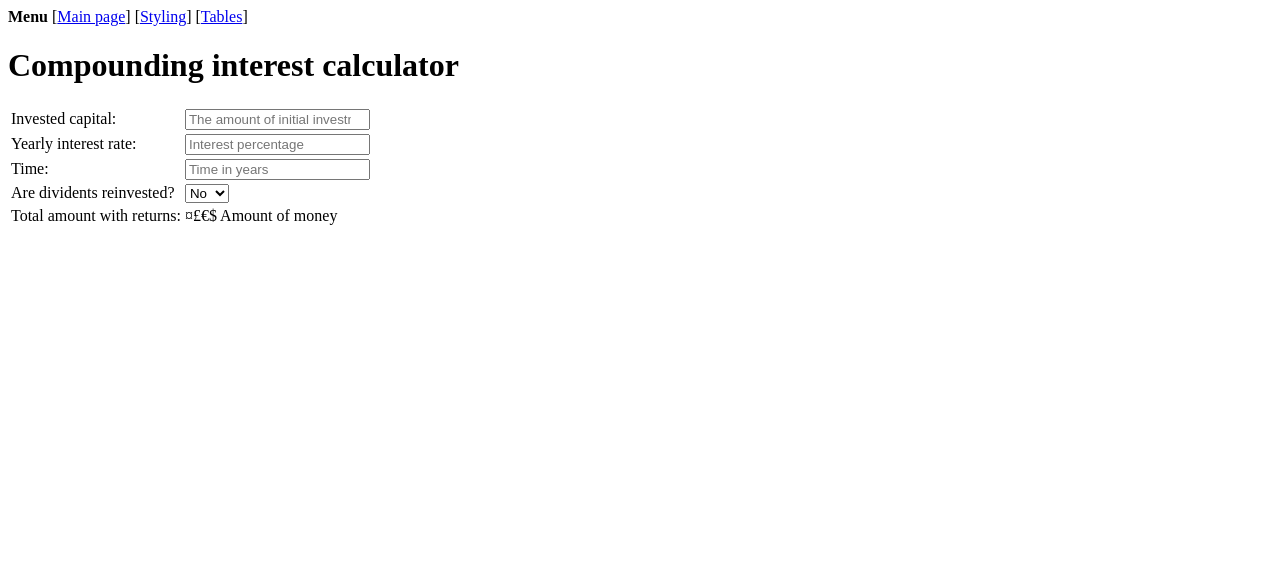
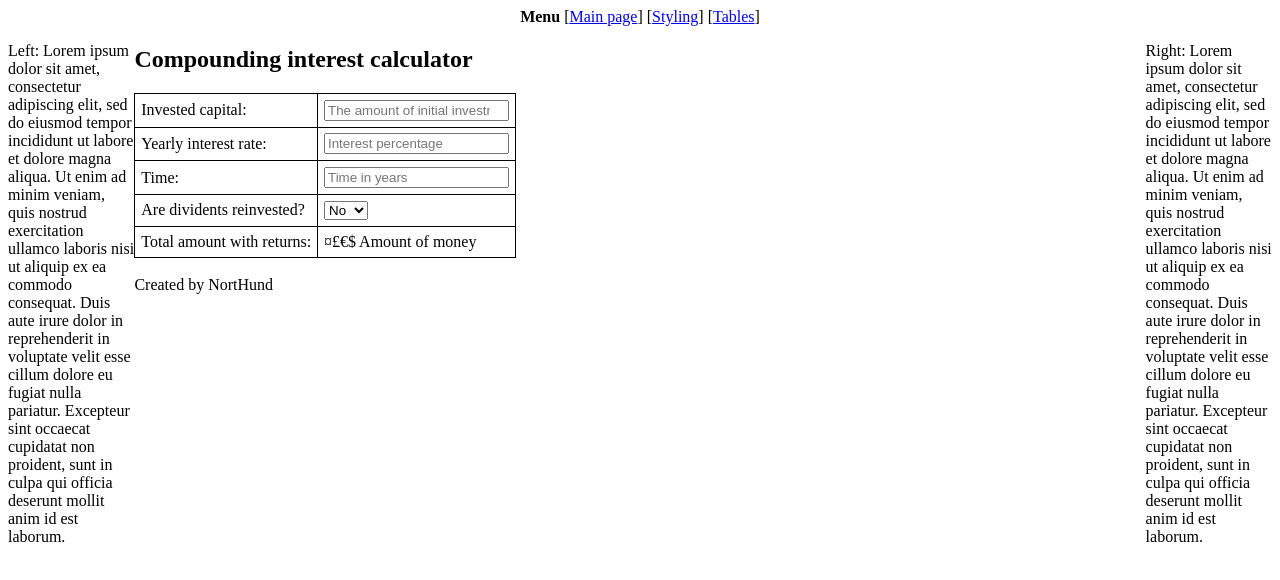
Before and after one commit to NortHund/NortHund.github.io, a plain HTML site: page index.html in a window 1280 px wide. Drawn offline with Linux system fonts and the light colour scheme.

Commit message:
Added css styling to the table and added flexbox sectioning to the basic page structure.

```diff
--- a/index.html
+++ b/index.html
@@ -8,6 +8,14 @@
 <nav>
   <b>Menu</b> [<a href="index.html">Main page</a>] [<a href="style.css">Styling</a>] [<a href="tables.html">Tables</a>]
 </nav>
+
+<section>
+  <div id="left">
+    <p>Left: Lorem ipsum dolor sit amet, consectetur adipiscing elit, sed do eiusmod tempor incididunt ut labore et dolore magna aliqua. Ut enim ad minim veniam, quis nostrud exercitation ullamco laboris nisi ut aliquip ex ea commodo consequat. Duis aute irure dolor in reprehenderit in voluptate velit esse cillum dolore eu fugiat nulla pariatur. Excepteur sint occaecat cupidatat non proident, sunt in culpa qui officia deserunt mollit anim id est laborum.</p>
+
+  </div>
+
+
   <div id="center">
     <header>
       <h1>Compounding interest calculator</h1>
@@ -38,16 +46,15 @@
       </table>
     </article>
     <footer>
-
+      <br>
+      Created by NortHund
     </footer>
   </div>
+  <div id="right">
 
-<div id="left">
+    <p>Right: Lorem ipsum dolor sit amet, consectetur adipiscing elit, sed do eiusmod tempor incididunt ut labore et dolore magna aliqua. Ut enim ad minim veniam, quis nostrud exercitation ullamco laboris nisi ut aliquip ex ea commodo consequat. Duis aute irure dolor in reprehenderit in voluptate velit esse cillum dolore eu fugiat nulla pariatur. Excepteur sint occaecat cupidatat non proident, sunt in culpa qui officia deserunt mollit anim id est laborum.</p>
 
   </div>
-
-<div id="right">
-
-</div>
+</section>
 </body>
 </html>
--- a/style.css
+++ b/style.css
@@ -0,0 +1,31 @@
+
+nav {
+    text-align: center;
+}
+
+section {
+    display: flex;
+}
+
+div#left {
+    flex: 1 10%;
+}
+
+div#center {
+    flex: 2 80%;
+}
+
+div#right {
+    flex: 1 10%;
+}
+
+table#parameters {
+    border-collapse: collapse;
+}
+
+table#parameters td {
+    border-width: 1px;
+    border-color: black;
+    border-style: solid;
+    padding: 0.8ex;
+}
```
Lines whose indentation alone changed are shown as unchanged.
